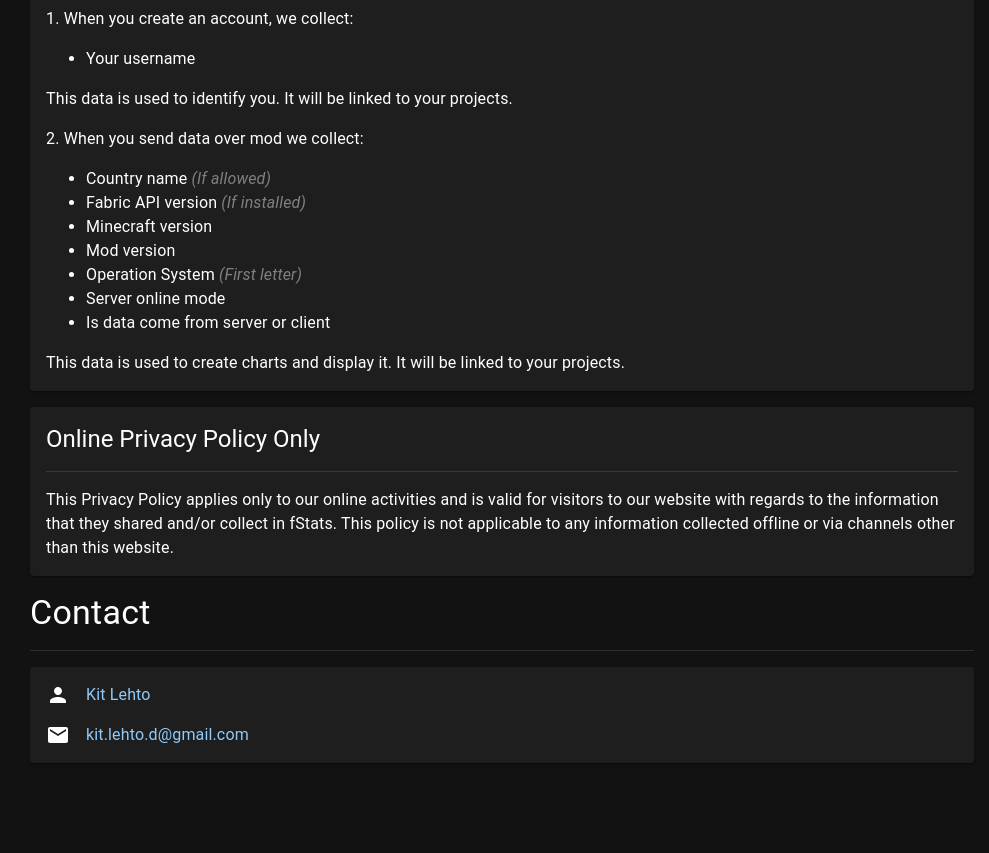
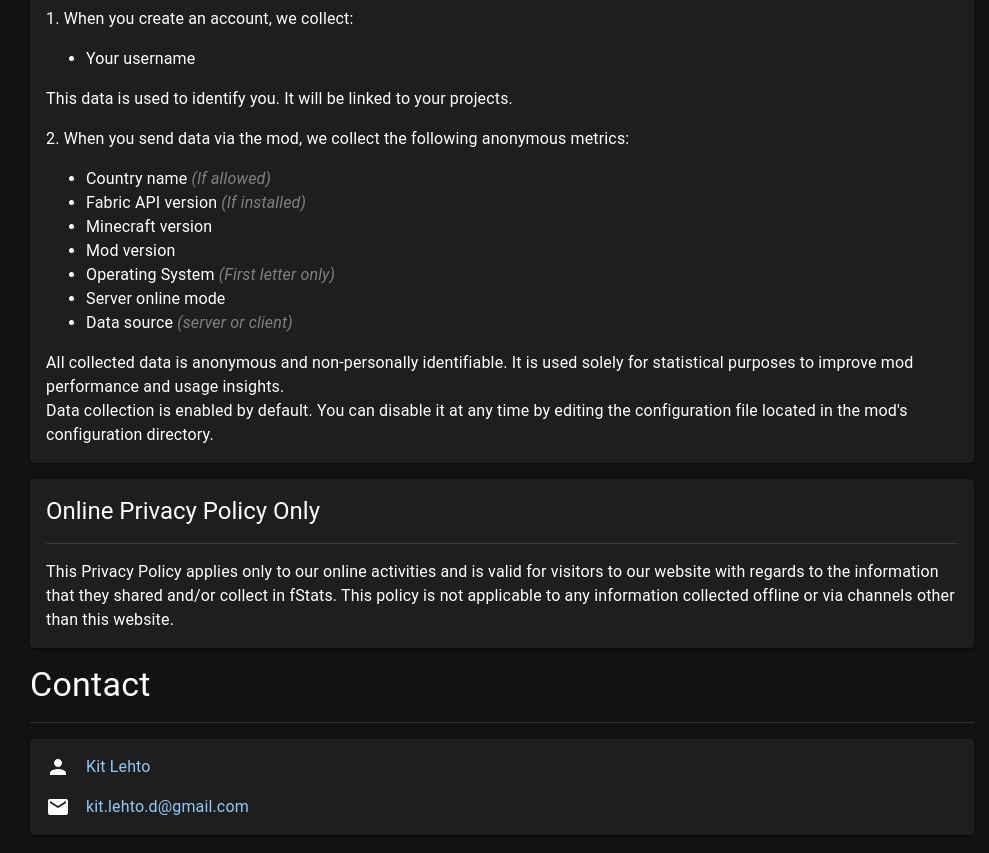
Before and after one commit to fStats/fstats-frontend, a React (Vite) app: page /terms-policy in a window 1280 px wide. Shown: the part 1380-2233 px from the top of the page, without its empty margins (258-1247 px from the left). Before the commit the page ends 2167 px from the top, so only its background shows below. Built offline with nearby package versions, Linux system fonts and the light colour scheme; what chartjs-chart-geo, chartjs-plugin-datalabels, chartjs-plugin-zoom would draw is missing.

Commit message:
Updated Privacy Policy to be more GDPR friendly

```diff
--- a/src/pages/TermsPolicyPage.tsx
+++ b/src/pages/TermsPolicyPage.tsx
@@ -95,17 +95,21 @@ export default function TermsPolicyPage() {
                         This data is used to identify you. It will be linked to your projects.
                     </Typography>
                     <Typography variant="body1">
-                        2. When you send data over mod we collect:
+                        2. When you send data via the mod, we collect the following anonymous metrics:
                         <ul>
                             <li>Country name <i style={{color: "gray"}}>(If allowed)</i></li>
                             <li>Fabric API version <i style={{color: "gray"}}>(If installed)</i></li>
                             <li>Minecraft version</li>
                             <li>Mod version</li>
-                            <li>Operation System <i style={{color: "gray"}}>(First letter)</i></li>
+                            <li>Operating System <i style={{color: "gray"}}>(First letter only)</i></li>
                             <li>Server online mode</li>
-                            <li>Is data come from server or client</li>
+                            <li>Data source <i style={{color: "gray"}}>(server or client)</i></li>
                         </ul>
-                        This data is used to create charts and display it. It will be linked to your projects.
+                        All collected data is anonymous and non-personally identifiable. It is used solely for
+                        statistical purposes to improve mod performance and usage insights.
+                        <br/>
+                        Data collection is enabled by default. You can disable it at any time by editing the
+                        configuration file located in the mod's configuration directory.
                     </Typography>
                 </Stack>
             </Card>
```
